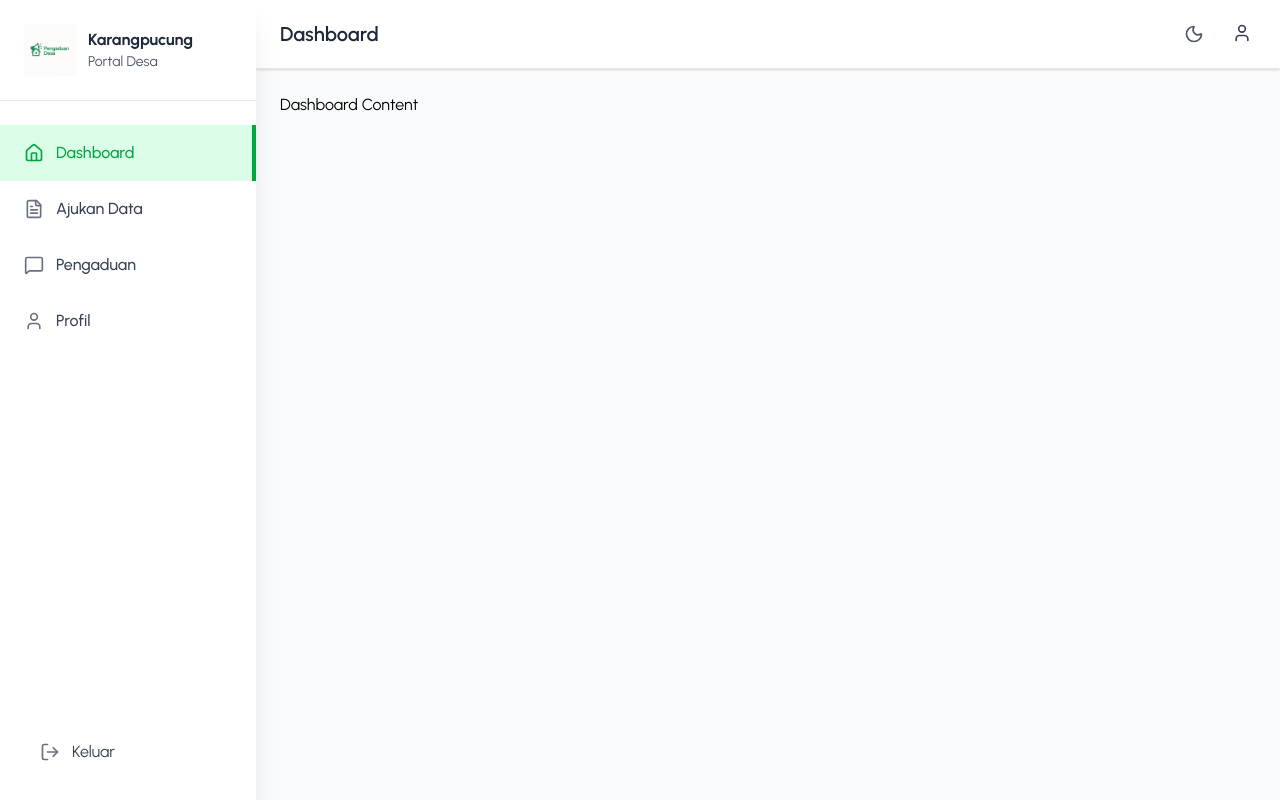
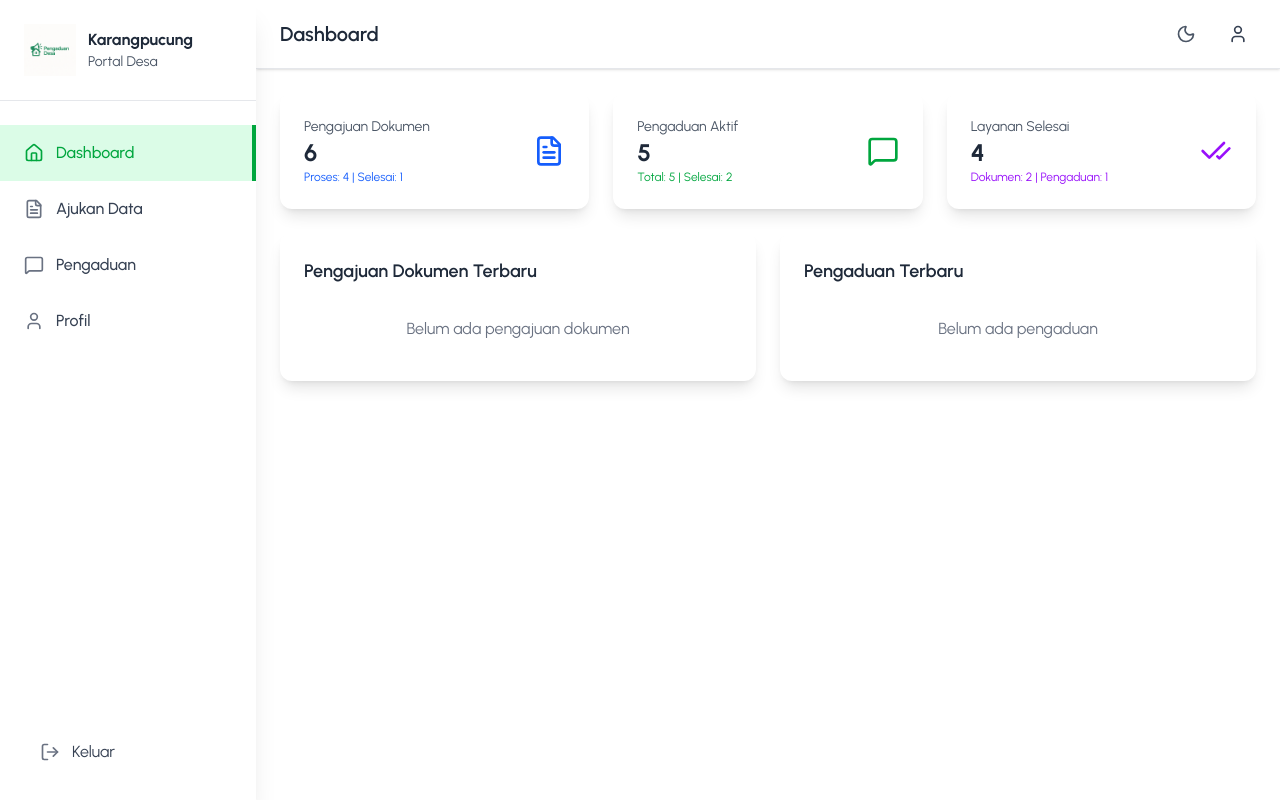
Before and after one commit to IchwanArdi/layanan-desa-digital, a React (Vite) app in the folder client/: page /dashboard in a window 1280 px wide. Built offline with nearby package versions, Linux system fonts and the light colour scheme; sample sign-in values are in the browser's storage.

Commit message:
membuat halaman dashboard

```diff
--- a/client/src/components/HalamanUtama/Index.jsx
+++ b/client/src/components/HalamanUtama/Index.jsx
@@ -2,6 +2,7 @@
 import { useEffect } from 'react';
 import { useNavigate, Outlet } from 'react-router-dom';
 import SidebarWithHeader from './utils/SidebarWithHeader.jsx';
+import 'aos/dist/aos.css';
 
 export default function IndexHalamanUtama() {
   const navigate = useNavigate();
@@ -20,7 +21,7 @@ export default function IndexHalamanUtama() {
 
   return (
     <>
-      <div className="min-h-screen bg-gray-50">
+      <div className="min-h-screen bg-white">
         <SidebarWithHeader />
 
         {/* Main Content */}
--- a/client/src/components/HalamanUtama/pages/DashboardPage.jsx
+++ b/client/src/components/HalamanUtama/pages/DashboardPage.jsx
@@ -1,10 +1,66 @@
+import { Home, FileText, MessageSquare, Check, CheckCheck, X } from 'lucide-react';
+
 // DashboardPage.jsx
 function DashboardPage() {
   return (
-    <div className="max-w-7xl mx-auto">
-      {/* Isi konten dashboard di sini */}
-      <h2>Dashboard Content</h2>
-    </div>
+    <>
+      <div className="max-w-7xl mx-auto">
+        <div id="dashboard-content" className="tab-content fade-in">
+          <div className="space-y-6">
+            <div className="grid grid-cols-1 md:grid-cols-3 gap-6">
+              <div className="bg-white rounded-xl shadow-lg p-6 hover:shadow-blue-200">
+                <div className="flex items-center justify-between">
+                  <div>
+                    <p className="text-gray-600 text-sm">Pengajuan Dokumen</p>
+                    <p className="text-gray-800 text-2xl font-bold">6</p>
+                    <p className="text-blue-600 text-xs">Proses: 4 | Selesai: 1</p>
+                  </div>
+                  <FileText className="w-8 h-8 text-blue-600" />
+                </div>
+              </div>
+
+              <div className="bg-white rounded-xl shadow-lg p-6 hover:shadow-green-200">
+                <div className="flex items-center justify-between">
+                  <div>
+                    <p className="text-gray-600 text-sm">Pengaduan Aktif</p>
+                    <p className="text-gray-800 text-2xl font-bold">5</p>
+                    <p className="text-green-600 text-xs">Total: 5 | Selesai: 2</p>
+                  </div>
+                  <MessageSquare className="w-8 h-8 text-green-600" />
+                </div>
+              </div>
+
+              <div className="bg-white rounded-xl shadow-lg p-6 hover:shadow-purple-200">
+                <div className="flex items-center justify-between">
+                  <div>
+                    <p className="text-gray-600 text-sm">Layanan Selesai</p>
+                    <p className="text-gray-800 text-2xl font-bold"> 4 </p>
+                    <p className="text-purple-600 text-xs">Dokumen: 2 | Pengaduan: 1</p>
+                  </div>
+                  <CheckCheck className="w-8 h-8 text-purple-600" />
+                </div>
+              </div>
+            </div>
+
+            <div className="grid grid-cols-1 lg:grid-cols-2 gap-6">
+              <div className="bg-white rounded-xl shadow-lg p-6">
+                <h3 className="text-gray-800 text-lg font-semibold mb-4">Pengajuan Dokumen Terbaru</h3>
+                <div className="text-center py-4">
+                  <p className="text-gray-500">Belum ada pengajuan dokumen</p>
+                </div>
+              </div>
+
+              <div className="bg-white rounded-xl shadow-lg p-6">
+                <h3 className="text-gray-800 text-lg font-semibold mb-4">Pengaduan Terbaru</h3>
+                <div className="text-center py-4">
+                  <p className="text-gray-500">Belum ada pengaduan</p>
+                </div>
+              </div>
+            </div>
+          </div>
+        </div>
+      </div>
+    </>
   );
 }
 
--- a/client/src/components/HalamanUtama/utils/Header.jsx
+++ b/client/src/components/HalamanUtama/utils/Header.jsx
@@ -43,21 +43,21 @@ export default function Header({ toggleSidebar, userName }) {
 
         {/* Kanan: Theme toggle & profil */}
         <div className="flex items-center gap-x-4">
-          <button className="p-2 rounded-lg hover:bg-gray-100 transition-colors" aria-label="Toggle Dark Mode">
+          <button className="p-2 rounded-lg hover:bg-gray-100 transition-colors cursor-pointer" aria-label="Toggle Dark Mode">
             <Moon className="w-5 h-5 text-gray-600" />
           </button>
 
           {/* Profil Button */}
           <div className="relative" ref={dropdownRef}>
-            <button onClick={() => setProfilOpen(!profilOpen)} className="p-1 rounded-full hover:bg-gray-200 transition" aria-label="User Menu">
+            <button onClick={() => setProfilOpen(!profilOpen)} className="p-2 rounded-lg hover:bg-gray-200 transition cursor-pointer" aria-label="User Menu">
               <User className="h-5 w-5 text-gray-700" />
             </button>
 
             {/* Dropdown */}
             {profilOpen && (
-              <div className="absolute right-0 mt-2 w-48 top-15 bg-black/30 shadow-lg rounded-xl py-3 px-4 z-50">
+              <div className="absolute right-0 mt-2 w-48 top-13 bg-white shadow-lg rounded-xl py-3 px-4 z-50">
                 <p className="text-sm text-gray-800 font-medium mb-2">Halo, {userName}!</p>
-                <hr className="border-black mb-2" />
+                <hr className="border-gray-200 mb-2" />
                 <a href="/home" className="flex items-center text-sm text-red-600 hover:text-red-800 transition-colors gap-2">
                   <LogOut className="w-4 h-4" />
                   Keluar
```
